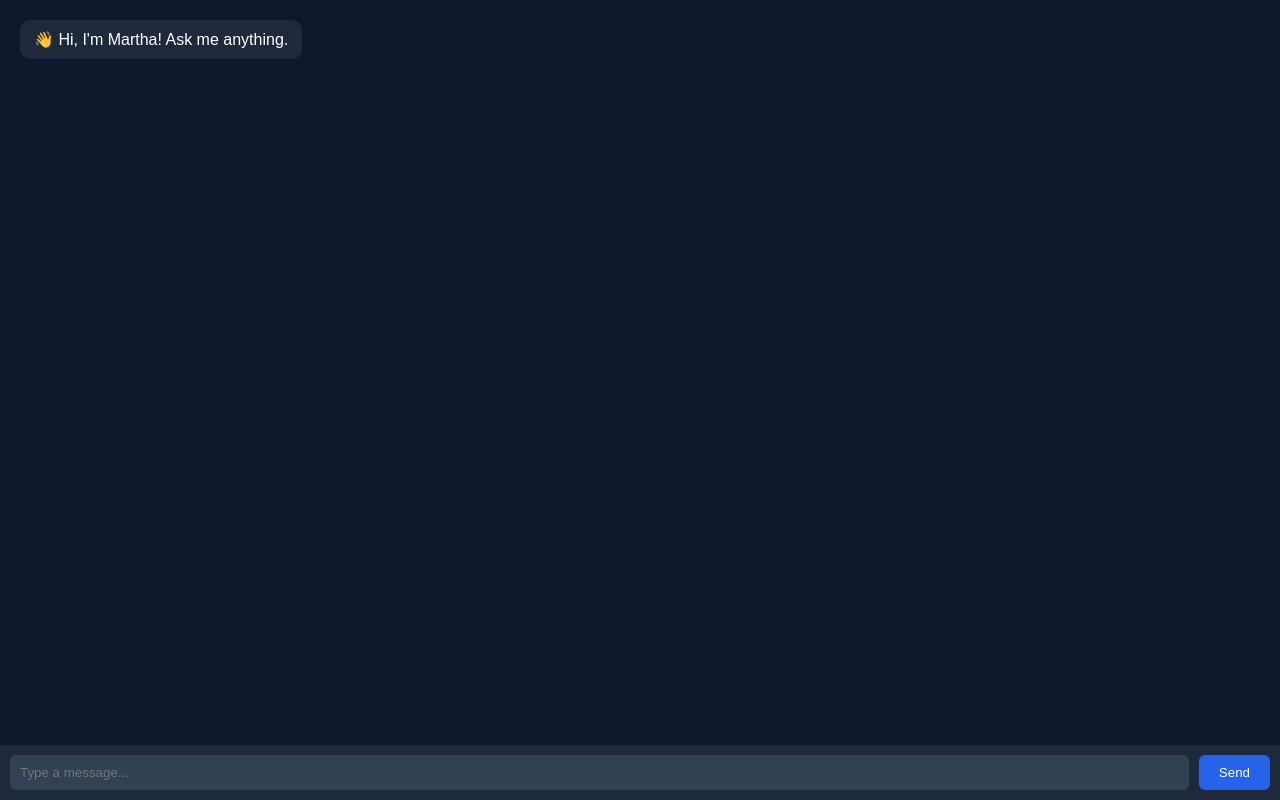
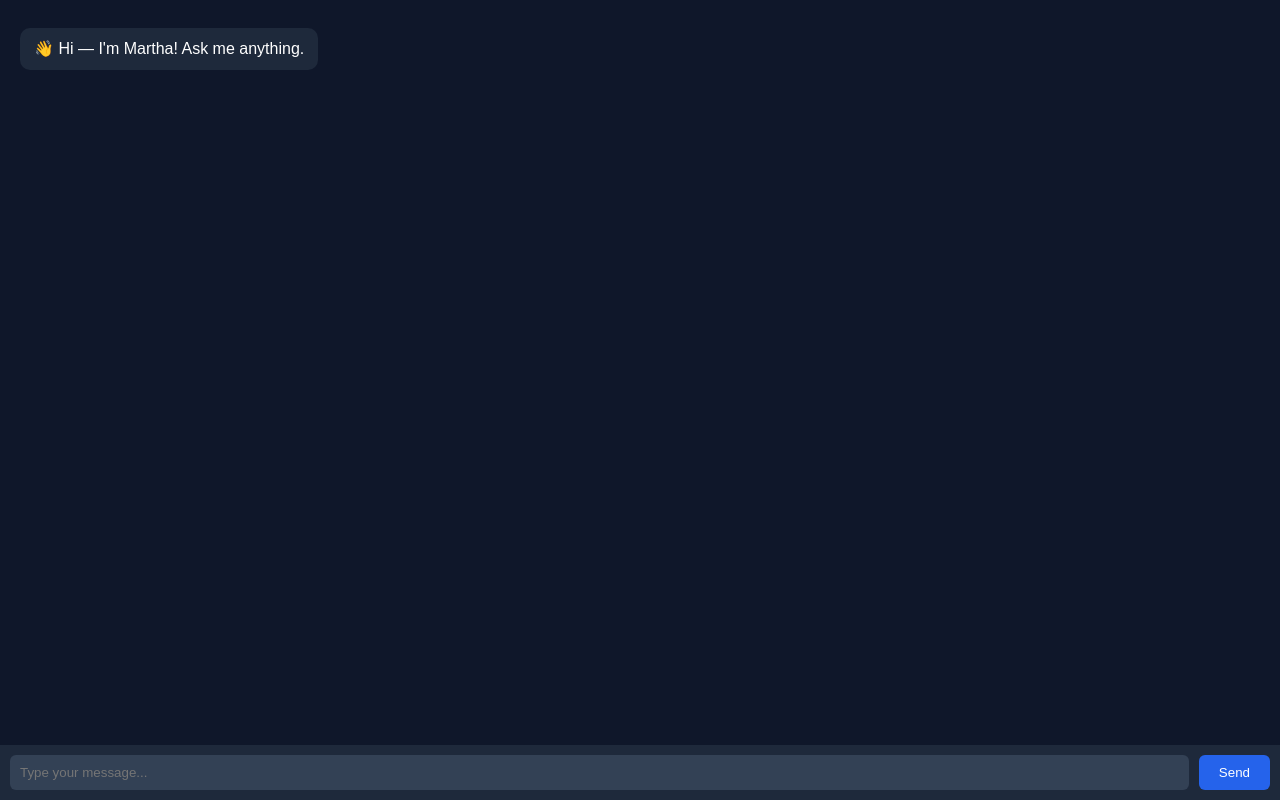
Before and after one commit to rhema5002/martha-chatbot2, a website: page public/index.html in a window 1280 px wide. Drawn offline with Linux system fonts and the light colour scheme.

Commit message:
Update index.html

```diff
--- a/public/index.html
+++ b/public/index.html
@@ -3,7 +3,7 @@
 <head>
   <meta charset="UTF-8" />
   <meta name="viewport" content="width=device-width, initial-scale=1.0" />
-  <title>Martha Chatbot</title>
+  <title>Martha — Assistant</title>
   <style>
     body {
       font-family: Arial, sans-serif;
@@ -13,65 +13,57 @@
       flex-direction: column;
       height: 100vh;
       margin: 0;
-      padding: 0;
     }
     .chat-container {
       flex: 1;
+      padding: 20px;
       overflow-y: auto;
-      padding: 20px;
       display: flex;
       flex-direction: column;
     }
     .message {
-      max-width: 70%;
+      max-width: 75%;
       padding: 10px 14px;
+      margin: 8px 0;
       border-radius: 10px;
-      margin-bottom: 10px;
-      word-wrap: break-word;
+      line-height: 1.4;
+      white-space: pre-wrap;
     }
-    .user {
-      align-self: flex-end;
-      background: #2563eb;
-    }
-    .bot {
-      align-self: flex-start;
-      background: #1e293b;
-    }
+    .user { align-self: flex-end; background: #2563eb; }
+    .bot { align-self: flex-start; background: #1e293b; }
     .input-container {
       display: flex;
+      background: #1e293b;
       padding: 10px;
-      background: #1e293b;
     }
     input {
       flex: 1;
       padding: 10px;
       border: none;
       outline: none;
+      border-radius: 6px;
       background: #334155;
       color: white;
-      border-radius: 6px;
     }
     button {
-      margin-left: 10px;
       background: #2563eb;
+      color: white;
       border: none;
-      color: white;
       padding: 10px 20px;
       border-radius: 6px;
+      margin-left: 10px;
       cursor: pointer;
     }
-    button:hover {
-      background: #1d4ed8;
-    }
+    button:hover { background: #1d4ed8; }
   </style>
 </head>
 <body>
   <div class="chat-container" id="chat-container">
-    <div class="message bot">👋 Hi, I'm Martha! Ask me anything.</div>
+    <div class="message bot">👋 Hi — I'm Martha! Ask me anything.</div>
   </div>
 
   <div class="input-container">
-    <input id="user-input" type="text" placeholder="Type a message..." />
+    <input id="user-input" type="text" placeholder="Type your message..." />
     <button id="send-btn">Send</button>
   </div>
 
@@ -84,14 +76,14 @@
       const message = userInput.value.trim();
       if (!message) return;
 
-      // Show user message
+      // Show user's message
       const userMsg = document.createElement("div");
       userMsg.className = "message user";
       userMsg.textContent = message;
       chatContainer.appendChild(userMsg);
       userInput.value = "";
 
-      // Show temporary "typing" text
+      // Bot "typing..."
       const botMsg = document.createElement("div");
       botMsg.className = "message bot";
       botMsg.textContent = "Martha is typing...";
@@ -106,9 +98,10 @@
         });
 
         const data = await res.json();
-        botMsg.textContent = data.reply || "⚠️ No reply from Martha";
+        botMsg.textContent = data.reply || "⚠️ No reply from Martha.";
       } catch (err) {
         botMsg.textContent = "❌ Error connecting to server.";
+        console.error("Error:", err);
       }
 
       chatContainer.scrollTop = chatContainer.scrollHeight;
```
